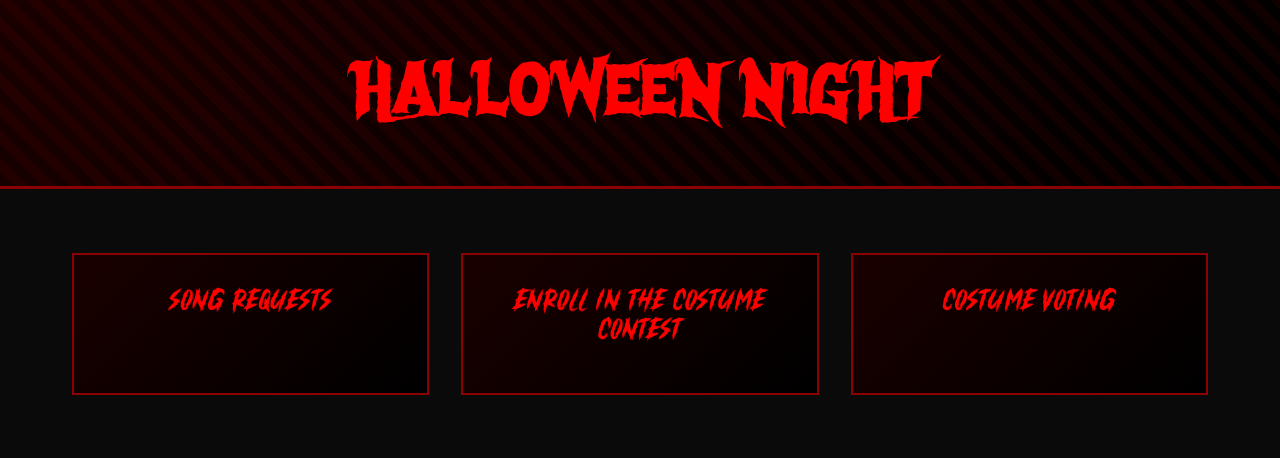
After one commit to tpossessky/HalloweenWeb, a Flask app: page /party in a window 1280 px wide. The commit adds this page. Shown: the top 458 px of the page. Run offline with Flask 3, Linux system fonts and the light colour scheme.

Commit message:
Animation Updates

```diff
--- /dev/null
+++ b/active_party_routes.py
@@ -0,0 +1,8 @@
+from flask import Blueprint, render_template, request, make_response
+from flask_limiter.util import get_remote_address
+
+active_party_bp = Blueprint("active_party", __name__)
+
+@active_party_bp.route("/party")
+def party():
+    return render_template("active_party/dashboard.html")
--- a/app.py
+++ b/app.py
@@ -2,10 +2,9 @@ from __future__ import annotations
 
 from typing import List
 
-from flask import Flask, render_template, make_response, request
+from flask import Flask, render_template, make_response, request, url_for
 from flask_limiter import Limiter
 from flask_limiter.util import get_remote_address
-
 import random
 from data.Contestant import Contestant
 from data.Member import Member
@@ -20,6 +19,9 @@ limiter = Limiter(
     storage_uri="memory://",
 )
 
+
+from active_party_routes import active_party_bp
+app.register_blueprint(active_party_bp)
 
 isRegistrationOpen = False
 ideas : List[str] = []
@@ -125,8 +127,10 @@ def get_ideas():
 @limiter.limit("1/second", override_defaults=False)
 def admin():
     """
+    Basically return everything?
     1. Show ideas
     2. Show users
+    3. song requests
     """
     return ""
 
--- /dev/null
+++ b/static/styles/activeParty.css
@@ -0,0 +1,226 @@
+@font-face{
+    font-family: haunt;
+    src: url('../fonts/haunt.otf');
+    font-weight: bold;
+}
+@font-face{
+    font-family: rusty ;
+    src: url('../fonts/rusty.otf');
+    font-weight: bold;
+}
+
+
+* {
+    margin: 0;
+    padding: 0;
+    box-sizing: border-box;
+}
+h1 {
+    font-family: haunt, serif;
+    font-size: clamp(2rem, 8vw, 4rem);
+    color: #ff0000;
+    margin-bottom: 0.5rem;
+    position: relative;
+    z-index: 1;
+    -webkit-user-select: none; /* Safari */
+    -moz-user-select: none;    /* Firefox */
+    -ms-user-select: none;     /* IE10+/Edge */
+}
+.crt-container {
+    padding: clamp(1rem, 4vw, 4rem);
+    position: relative;
+    overflow: hidden;
+}
+
+@media (max-width: 400px) {
+  h1 {
+    font-size: 1.5rem;
+  }
+}
+body {
+    font-family: 'robo', serif;
+    background: #0a0a0a;
+    color: #fff;
+    overflow-x: hidden;
+}
+
+header {
+    background: linear-gradient(135deg, #1a0000 0%, #000 100%);
+    padding: 2rem;
+    text-align: center;
+    border-bottom: 3px solid #8b0000;
+    position: relative;
+    overflow: hidden;
+}
+
+/*TODO: Do something with this, spookier*/
+header::before {
+    content: '';
+    position: absolute;
+    top: 0;
+    left: 0;
+    right: 0;
+    bottom: 0;
+    background: repeating-linear-gradient(
+        45deg,
+        transparent,
+        transparent 10px,
+        rgba(139, 0, 0, 0.1) 10px,
+        rgba(139, 0, 0, 0.1) 20px
+    );
+}
+
+@keyframes slide {
+    0% { transform: translateX(0); }
+    100% { transform: translateX(28px); }
+}
+
+
+
+@keyframes flicker {
+    0%, 100% { opacity: 1; }
+    50% { opacity: 0.8; }
+}
+
+nav {
+    background: #000;
+    padding: 1rem;
+    text-align: center;
+    border-bottom: 2px solid #8b0000;
+}
+
+nav a {
+    color: #ff0000;
+    text-decoration: none;
+    padding: 0.5rem 1.5rem;
+    margin: 0 0.5rem;
+    display: inline-block;
+    transition: all 0.3s;
+    border: 2px solid transparent;
+}
+
+nav a:hover {
+    background: #8b0000;
+    color: #fff;
+    border-color: #ff0000;
+    transform: translateY(-2px);
+    box-shadow: 0 5px 15px rgba(255, 0, 0, 0.4);
+}
+
+.hero {
+    background: linear-gradient(to bottom, #1a0000, #0a0a0a);
+    padding: 4rem 2rem;
+    text-align: center;
+    position: relative;
+}
+
+.hero::after {
+    position: absolute;
+    font-size: 8rem;
+    opacity: 0.1;
+    top: 50%;
+    left: 50%;
+    transform: translate(-50%, -50%);
+}
+
+.hero h2 {
+    font-size: 2.5rem;
+    color: #ff0000;
+    margin-bottom: 1rem;
+    position: relative;
+}
+
+.hero p {
+    font-size: 1.2rem;
+    color: #ccc;
+    max-width: 600px;
+    margin: 0 auto 2rem;
+    position: relative;
+}
+
+.btn {
+    background: #8b0000;
+    color: #fff;
+    padding: 1rem 2rem;
+    text-decoration: none;
+    border: 2px solid #ff0000;
+    display: inline-block;
+    transition: all 0.3s;
+    font-size: 1.1rem;
+    position: relative;
+}
+
+.btn:hover {
+    background: #ff0000;
+    transform: scale(1.05);
+    box-shadow: 0 0 30px rgba(255, 0, 0, 0.6);
+}
+
+.features {
+    display: grid;
+    grid-template-columns: repeat(auto-fit, minmax(280px, 1fr));
+    gap: 2rem;
+    padding: 4rem 2rem;
+    max-width: 1200px;
+    margin: 0 auto;
+}
+
+.feature-card {
+    background: linear-gradient(135deg, #1a0000 0%, #000 100%);
+    font-family: rusty, serif;
+    padding: 2rem;
+    border: 2px solid #8b0000;
+    text-align: center;
+    transition: all 0.3s;
+    position: relative;
+}
+
+.feature-card:hover {
+    transform: translateY(-10px);
+    border-color: #ff0000;
+    box-shadow: 0 10px 30px rgba(255, 0, 0, 0.3);
+}
+
+.feature-card h3 {
+    color: #ff0000;
+    font-size: 1.8rem;
+    margin-bottom: 1rem;
+}
+
+.feature-card p {
+    color: #ccc;
+    line-height: 1.6;
+}
+
+footer {
+    background: #000;
+    text-align: center;
+    padding: 2rem;
+    border-top: 3px solid #8b0000;
+    margin-top: 4rem;
+}
+
+footer p {
+    color: #888;
+}
+
+footer a {
+    color: #ff0000;
+    text-decoration: none;
+}
+
+footer a:hover {
+    text-decoration: underline;
+}
+/*////////////////////////////////////////////////////////////////////////////////////*/
+@media (-webkit-min-device-pixel-ratio: 2), (min-resolution: 192dpi) {
+    .crt-container h1 {
+        text-rendering: optimizeLegibility;
+    }
+}
+@media (prefers-reduced-motion: reduce) {
+    .crt-container h1 {
+        animation: none;
+        filter: drop-shadow(0 0 16px #ff5d00);
+    }
+}
--- /dev/null
+++ b/templates/active_party/dashboard.html
@@ -0,0 +1,27 @@
+<!DOCTYPE html>
+<html lang="en">
+<head>
+    <meta charset="UTF-8">
+    <meta name="viewport" content="width=device-width, initial-scale=1.0">
+    <link rel="stylesheet" type="text/css" href="{{ url_for('static',filename='styles/activeParty.css') }}">
+    <meta name="robots" content="noindex">
+
+    <title>Spooky Halloween</title>
+</head>
+<body>
+    <header class="crt-container">
+        <h1>HALLOWEEN NIGHT</h1>
+    </header>
+    <section class="features">
+        <div class="feature-card">
+            <h3>Song Requests</h3>
+        </div>
+        <div class="feature-card">
+            <h3>Enroll in the Costume Contest</h3>
+        </div>
+        <div class="feature-card">
+            <h3>Costume Voting</h3>
+        </div>
+    </section>
+</body>
+</html>
```
Also changed, not shown: templates/home.html (+7 -6 lines), templates/pumpkin.html (+5 -2 lines), static/fonts/haunt.otf (added), static/js/ghost.js (added), static/styles/ghost.css (added).
